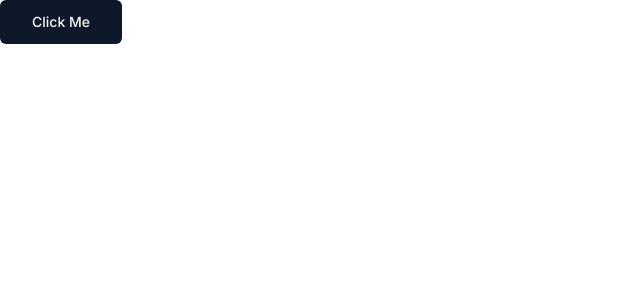
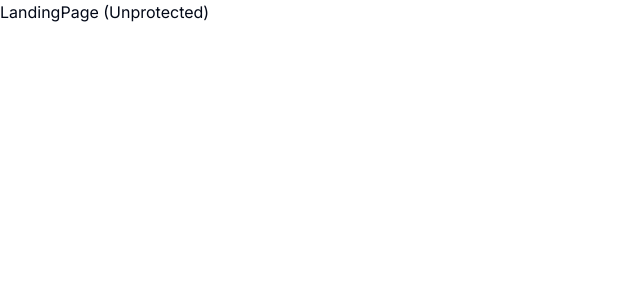
Before and after one commit to cengizeryigit/ai-saas-nextjs-, a Next.js app: page / in a window 1280 px wide. Shown: the top 300 px of the page, without its empty margins (0-640 px from the left). Built offline with nearby package versions, Linux system fonts and the light colour scheme.

Commit message:
Folder setup

```diff
--- /dev/null
+++ b/app/(dashboard)/(routes)/dashboard/page.tsx
@@ -0,0 +1,7 @@
+import { Button } from "@/components/ui/button";
+
+const DashboardPage = () => {
+  return <p>Dashboard Page (Protected)</p>;
+};
+
+export default DashboardPage;
--- /dev/null
+++ b/app/(landing)/page.tsx
@@ -0,0 +1,5 @@
+const LandingPage = () => {
+  return <div>LandingPage (Unprotected)</div>;
+};
+
+export default LandingPage;
--- a/app/globals.css
+++ b/app/globals.css
@@ -1,6 +1,12 @@
 @tailwind base;
 @tailwind components;
 @tailwind utilities;
+
+html,
+body,
+:root {
+  height: 100%;
+}
 
 @layer base {
   :root {
--- a/app/layout.tsx
+++ b/app/layout.tsx
@@ -5,8 +5,8 @@
 const inter = Inter({ subsets: ["latin"] });
 
 export const metadata: Metadata = {
-  title: "Create Next App",
-  description: "Generated by create next app",
+  title: "Genius",
+  description: "Ai Platform",
 };
 
 export default function RootLayout({
--- a/app/page.tsx
+++ /dev/null
@@ -1,6 +0,0 @@
-import { Button } from "@/components/ui/button";
-import Image from "next/image";
-
-export default function Home() {
-  return <Button size="lg">Click Me</Button>;
-}
```
Lines whose indentation alone changed are shown as unchanged.
